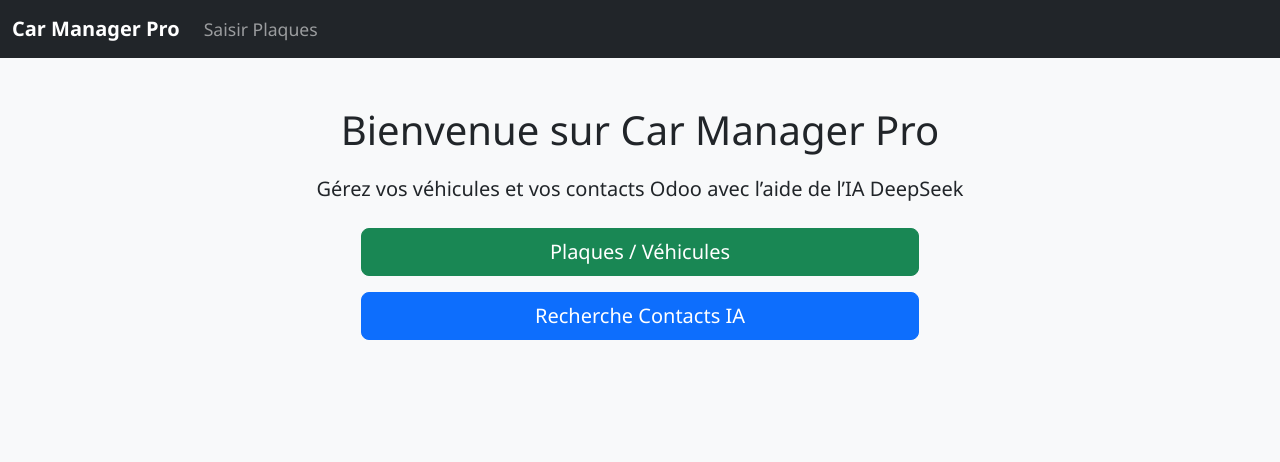
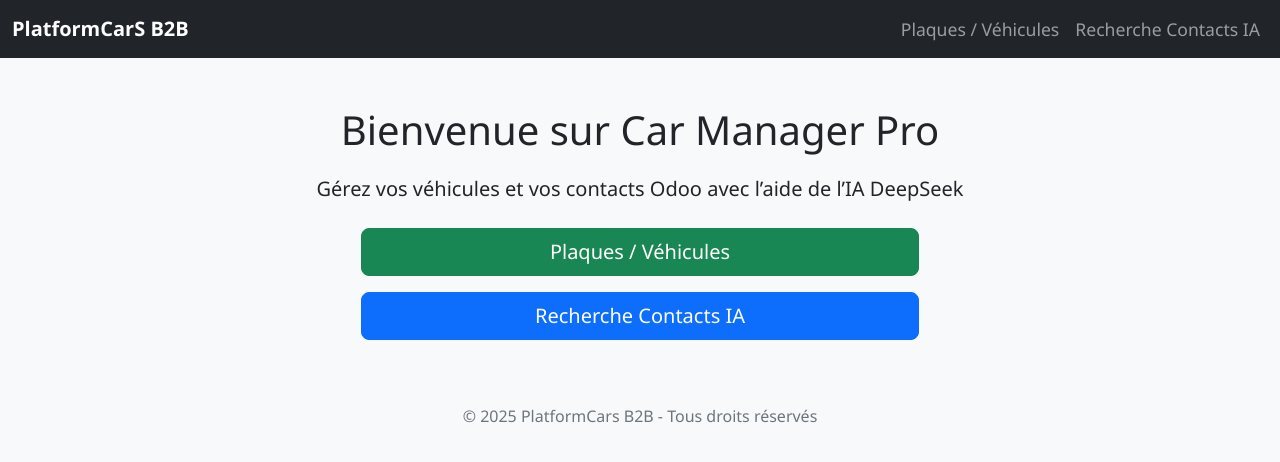
Before and after one commit to Jeffribouchon/pcb-carmanagerpro-docker, a Flask app: page / in a window 1280 px wide. Shown: the top 462 px of the page. Run offline with Flask 3, Linux system fonts and the light colour scheme; parts of the project's set-up code (start-up, migrations or seed data) failed here and were passed over.

Commit message:
Update layout.html

```diff
--- a/templates/layout.html
+++ b/templates/layout.html
@@ -8,26 +8,37 @@
     <link rel="stylesheet" href="{{ url_for('static', filename='style.css') }}">
 </head>
 <body>
-<nav class="navbar navbar-expand-lg navbar-dark bg-dark mb-4">
+    <!-- Navbar -->
+    <nav class="navbar navbar-expand-lg navbar-dark bg-dark">
         <div class="container-fluid">
-    <a class="navbar-brand" href="{{ url_for('index') }}">Car Manager Pro</a>
-    <button class="navbar-toggler" type="button" data-bs-toggle="collapse" data-bs-target="#navbarNav">
+            <a class="navbar-brand" href="{{ url_for('index') }}">PlatformCarS B2B</a>
+            <button class="navbar-toggler" type="button" data-bs-toggle="collapse" data-bs-target="#navbarNav"
+                    aria-controls="navbarNav" aria-expanded="false" aria-label="Toggle navigation">
                 <span class="navbar-toggler-icon"></span>
             </button>
             <div class="collapse navbar-collapse" id="navbarNav">
-      <ul class="navbar-nav">
+                <ul class="navbar-nav ms-auto">
                     <li class="nav-item">
-          <a class="nav-link" href="{{ url_for('vehicles') }}">Saisir Plaques</a>
+                        <a class="nav-link" href="{{ url_for('vehicles') }}">Plaques / Véhicules</a>
+                    </li>
+                    <li class="nav-item">
+                        <a class="nav-link" href="{{ url_for('ai_contacts') }}">Recherche Contacts IA</a>
                     </li>
                 </ul>
             </div>
         </div>
     </nav>
 
+<!-- Main container -->
 <div class="container">
     {% block content %}{% endblock %}
 </div>
 
+<!-- Footer -->
+<footer class="bg-light text-center mt-5 p-3">
+    &copy; {{ current_year or 2025 }} PlatformCars B2B - Tous droits réservés
+</footer>
+
 <script src="https://cdn.jsdelivr.net/npm/bootstrap@5.3.2/dist/js/bootstrap.bundle.min.js"></script>
 </body>
 </html>
```
Lines whose indentation alone changed are shown as unchanged.
